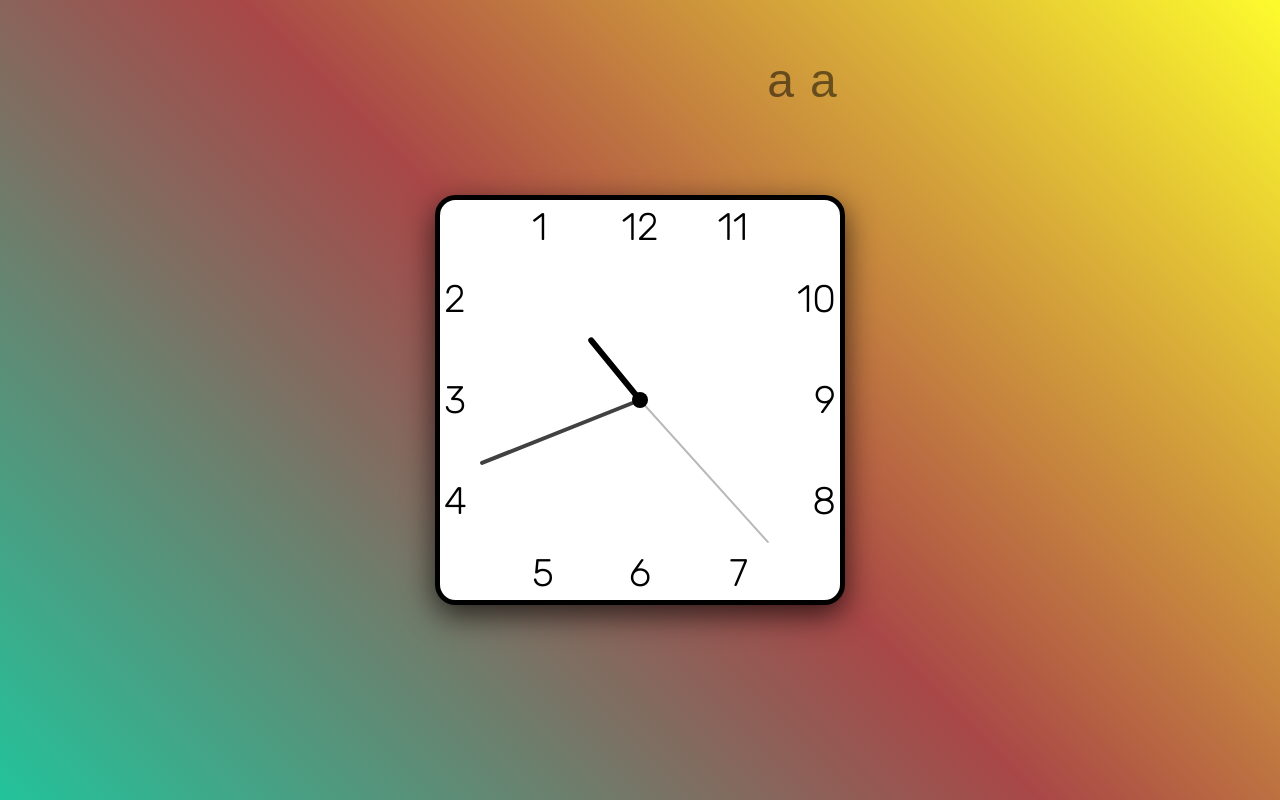
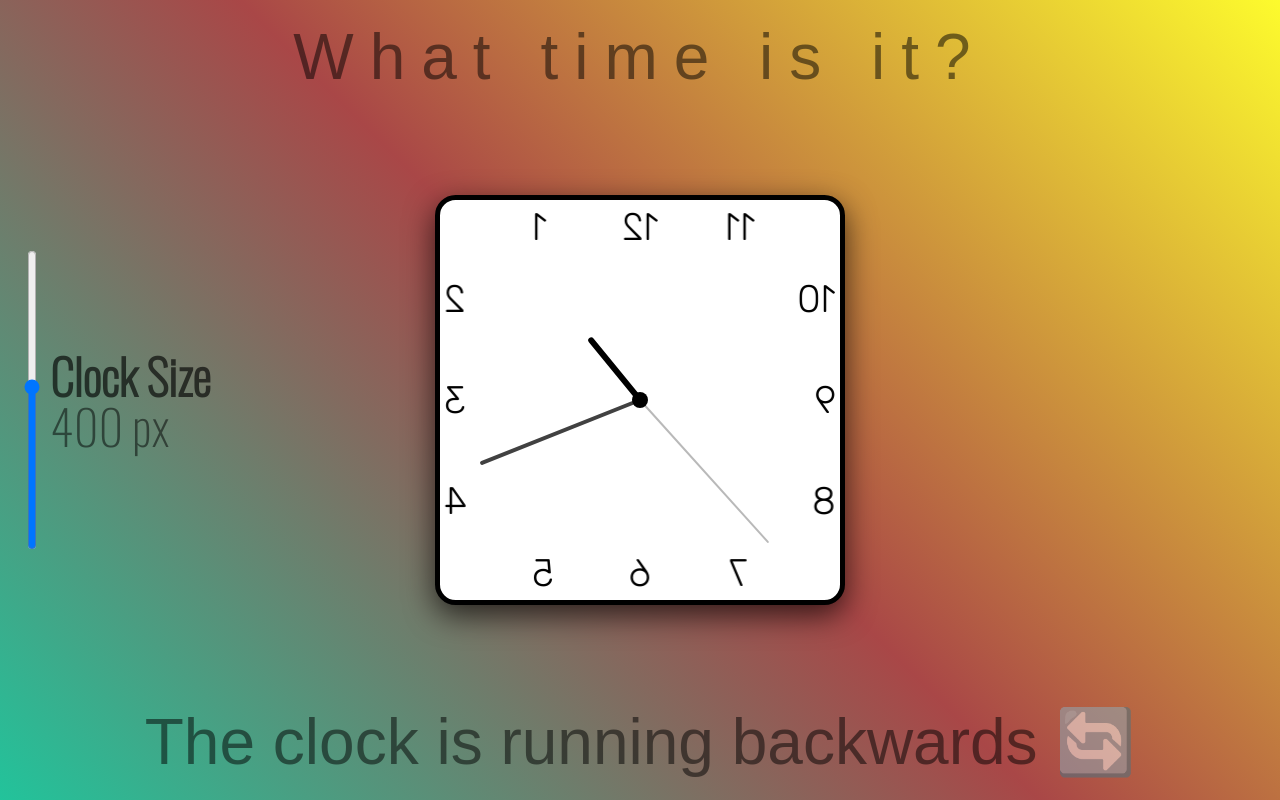
Before and after one commit to jusgra/clock-app, a plain HTML site: page index.html in a window 1280 px wide. Drawn offline with nearby package versions, Linux system fonts and the light colour scheme; a web font is replaced by a local one.

Commit message:
added size input, and clock animations

```diff
--- a/index.html
+++ b/index.html
@@ -6,22 +6,32 @@
     <title>Clock</title>
     <link rel="icon" href="https://em-content.zobj.net/thumbs/120/microsoft/319/ten-oclock_1f559.png" />
     <link rel="stylesheet" href="./styles.css" />
-    <link href="https://fonts.googleapis.com/css2?family=Gasoek+One&family=Rubik:wght@300&display=swap" rel="stylesheet" />
+    <link
+      href="https://fonts.googleapis.com/css2?family=Gasoek+One&family=Oswald:wght@200&family=Rubik:wght@300&display=swap"
+      rel="stylesheet"
+    />
   </head>
   <body>
     <div class="inputs">
-      <input class="numer" type="number" value="400" />
       <input class="ranger" type="range" min="100" max="650" value="400" />
+
+      <label class="ranger-px" for="ranger">400 px </label>
+      <p class="ranger-title">Clock Size</p>
     </div>
-    <div class="text"><p>aa</p></div>
-    <div class="clock">
-      <div class="hand hand-hour"></div>
-      <div class="hand hand-minute"></div>
-      <div class="hand hand-second"></div>
-      <div class="clock-middle"></div>
+    <div class="text textTop">
+      <p>What time is it<span class="hint">?</span></p>
+    </div>
+    <div class="container">
+      <div class="clock">
+        <div class="hand hand-hour"></div>
+        <div class="hand hand-minute"></div>
+        <div class="hand hand-second"></div>
+        <div class="clock-middle"></div>
+      </div>
+    </div>
+    <div class="text textBot">
+      <p>The clock is running backwards 🔄️</p>
     </div>
     <script src="./index.js"></script>
   </body>
 </html>
-<!-- 3D FLIP -->
-<!-- ANSWER BUTTON -->
--- a/index.js
+++ b/index.js
@@ -2,17 +2,39 @@ var hourHand = document.querySelector(".hand-hour");
 var minutesHand = document.querySelector(".hand-minute");
 var secondHand = document.querySelector(".hand-second");
 var clock = document.querySelector(".clock");
+const hours = ["I", "II", "III", "IV", "V", "VI", "VII", "VIII", "IX", "X", "XI", "XII"];
 
-document.querySelector("input").addEventListener("input", (e) => {
+var rngInput = document.querySelector(".ranger");
+var rngLabel = document.querySelector(".ranger-px");
+var hint = document.querySelector(".hint");
+
+var clockDeg = 180;
+var hasRotated = false;
+hint.addEventListener("click", () => {
+  clock.style.transform = `rotateY(${clockDeg}deg)`;
+  const textBot = document.querySelector(".textBot>p");
+  textBot.style.transform = `rotateX(90deg)`;
+  setTimeout(() => {
+    textBot.style.transform = `rotateX(0deg)`;
+    if (!hasRotated) textBot.textContent = "Clock is running properly now 👍";
+    else textBot.textContent = "The clock is running backwards 🔄️";
+    hasRotated = !hasRotated;
+  }, 500);
+  clockDeg += 180;
+});
+
+rngInput.addEventListener("input", (e) => {
   document.documentElement.style.setProperty("--clock-size", e.target.value + "px");
+  rngLabel.textContent = e.target.value + " px";
 });
 
 for (var i = 1; i < 13; i++) {
   const newDiv = clock.insertBefore(document.createElement("p"), clock.firstChild);
+  // newDiv.textContent = hours[i - 1];
   newDiv.textContent = i;
   newDiv.classList.add("hr" + i);
   newDiv.classList.add("hour");
-  // newDiv.style.transform = `rotate(${30 * i}deg)`;
+  newDiv.style.transform = `rotateY(180deg)`;
 }
 
 var res = getDegrees();
@@ -30,7 +52,7 @@ hourHand.style.transform = `rotate(${res.hrDeg}deg)`;
 //   const spinDegree = 30;
 //   deg += spinDegree;
 //   if (deg > 360) deg = spinDegree;
-// }, 400);
+// }, 500);
 
 setInterval(() => {
   res = getDegrees();
--- a/styles.css
+++ b/styles.css
@@ -4,62 +4,128 @@
 
 body {
     margin: 0;
+    display: grid;
+    grid-template: 1fr 1fr 1fr / 1fr 1fr 1fr;
+    height: 100vh;
+
+    background: linear-gradient(45deg, rgba(34, 195, 155, 1) 0%, rgba(169, 71, 71, 1) 50%, rgba(253, 251, 45, 1) 100%);
+}
+
+body>div {
     display: flex;
     justify-content: center;
     align-items: center;
-    height: 100vh;
-    background: linear-gradient(45deg, rgba(34, 195, 155, 1) 0%, rgba(169, 71, 71, 1) 50%, rgba(253, 251, 45, 1) 100%);
 }
 
+
+
 .text {
+    grid-column: span 3;
     text-align: center;
     font-family: 'Gasoek One', sans-serif;
+}
+
+.text>p {
+    margin: 0;
+    font-size: 4rem;
+    color: rgba(0, 0, 0, 0.507);
+    transition: 0.5s;
+}
+
+.textTop {
     letter-spacing: 1rem;
-    margin-right: -1rem;
-    font-size: 3rem;
-    color: rgba(0, 0, 0, 0.507);
-    position: relative;
-    top: -40%;
+    margin-top: 20px;
+    align-self: flex-start;
+}
+
+.textBot {
+    letter-spacing: 0;
+    align-self: flex-end;
+    margin-bottom: 20px;
+
+    perspective: 800px;
+}
+
+.text-bad {
+    backface-visibility: hidden;
 }
 
 .inputs {
-    /* position: absolute; */
-    left: 0;
-    display: flex;
+    font-family: Oswald;
+    grid-area: 2/1/3/2;
+    justify-self: center;
+    align-self: center;
     flex-direction: column;
 }
 
-.numer {
-    /* position: absolute;
-    left: 0; */
+.inputs>* {
+    position: absolute;
 }
 
 .ranger {
-    /* position: absolute;
-    left: 0; */
+    background: transparent;
+    left: calc(0% - 120px);
+    width: 300px;
     transform: rotate(-90deg);
-    width: 20rem;
-    background-color: red;
+}
+
+.ranger-px {
+    margin-bottom: -50px;
+    left: calc(0% + 50px);
+    grid-column: span 2;
+    font-size: 3rem;
+    order: 1;
+    color: rgba(0, 0, 0, 0.507);
+
+}
+
+.ranger-title {
+    color: rgba(0, 0, 0, 0.637);
+    left: calc(0% + 50px);
+    font-size: 3rem;
+    margin: 0;
+    margin-top: -50px;
+    font-weight: bold;
+
+}
+
+.hint {
+    transition: color 0.3s;
+}
+
+.hint:hover {
+
+    color: rgba(0, 0, 0, 0.801);
+    cursor: pointer;
 }
 
 /* ------------ CLOCK ------------- */
+
+.container {
+    grid-area: 2/2/3/3;
+    perspective: 800px;
+
+}
+
 .clock {
+    transition: transform 1s ease-in-out;
     width: var(--clock-size);
     height: var(--clock-size);
+    /* transform: rotateY(360deg); */
     /* by trial and error I found that optimal font size for clock is
     3rem at 500px. Then you find out the ratio between px and rem by doing
     500/3. Then you take current clock size, and divide it by ratio
     which tells you how much rem you need for current clock size. And
-    lastly you mutiple the calculated rem times 16, because 16px = 1rem */
+    lastly you mutiple the calculated rem by 16, because 16px = 1rem */
     font-size: calc((var(--clock-size)/(500/3))*16);
     border: 5px solid;
     border-radius: 5%;
     display: flex;
     justify-content: center;
     align-items: center;
-    position: absolute;
+    position: relative;
     box-shadow: 0px 10px 30px rgba(0, 0, 0, 0.692);
-    background-color: white;
+    background-color: rgb(255, 255, 255);
 }
 
 .clock-middle {
@@ -102,6 +168,7 @@ body {
     font-size: 100%;
     font-family: 'Rubik', sans-serif;
     margin: 0;
+    transition: transform 1s;
 }
 
 .hr1 {
@@ -115,7 +182,7 @@ body {
 
 .hr11 {
     top: 1%;
-    right: 23%;
+    right: 21%;
 }
 
 .hr10 {
```
